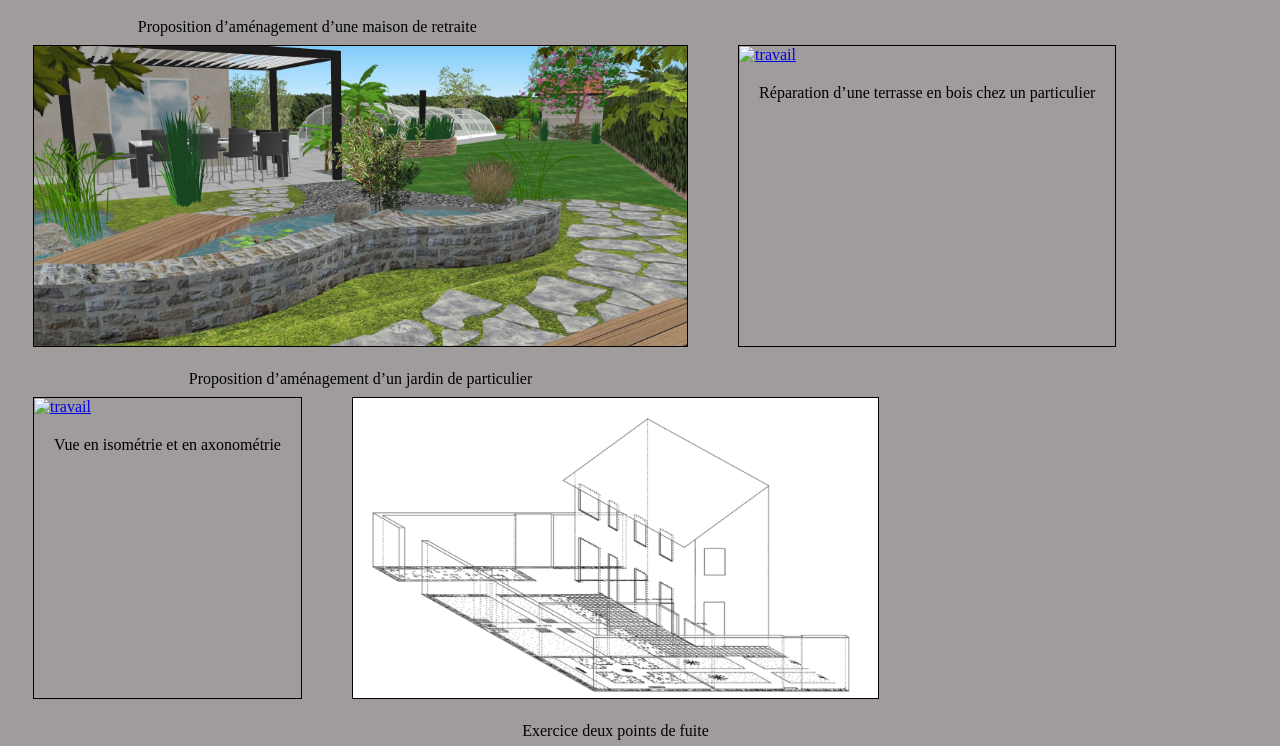
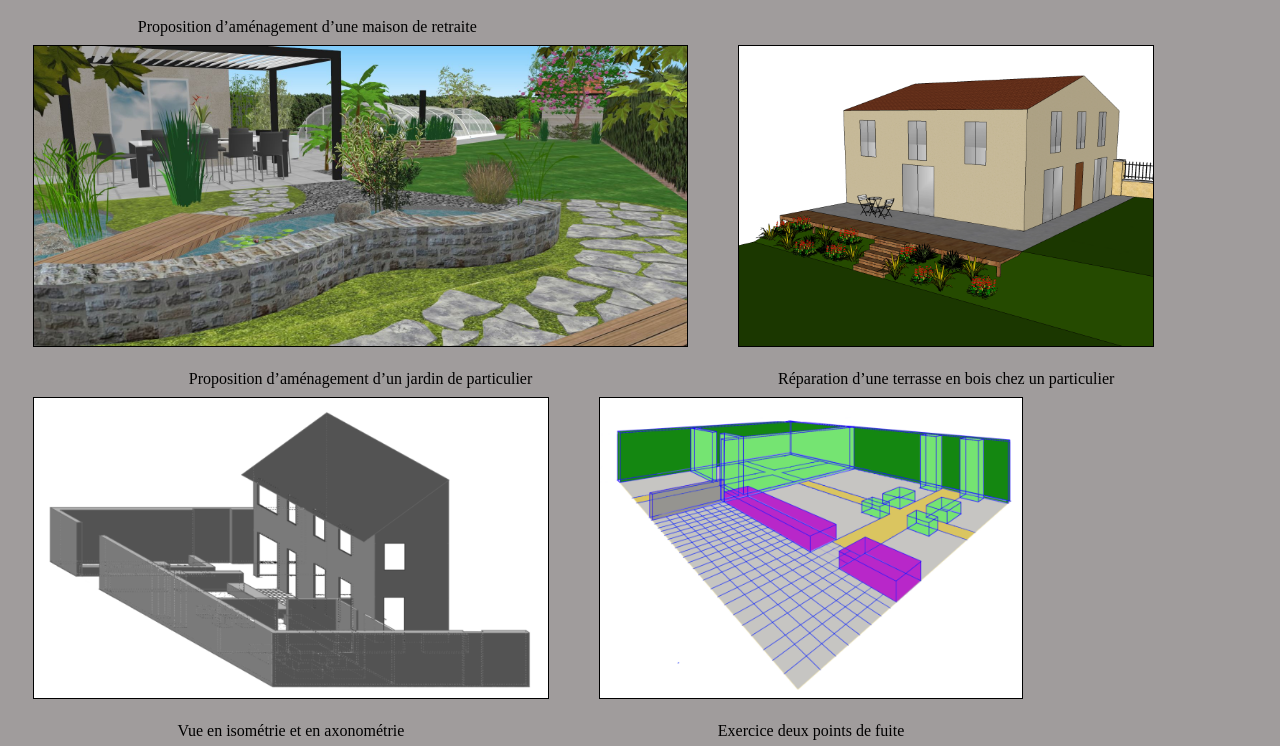
Before and after one commit to Audrey-Gallo/pressbook, a plain HTML site: page HTML/lien_portfolio.html in a window 1280 px wide. Shown: the part 519-1265 px from the top of the page. Drawn offline with Linux system fonts and the light colour scheme; grey boxes are pictures that could not be loaded.

Commit message:
image correction

```diff
--- a/HTML/lien_portfolio.html
+++ b/HTML/lien_portfolio.html
@@ -31,21 +31,21 @@
 
         <div class="gallery">
             <a href="travail_3.html">
-                  <img src="..\73.png" alt="travail">
+                  <img src="..\Photos\73.png" alt="travail">
             </a>
             <div class="desc">Réparation d’une terrasse en bois chez un particulier</div>
         </div>
 
         <div class="gallery">
             <a href="travail_5.html">
-                <img src="..\70.PNG" alt="travail" >
+                <img src="..\Photos\70.PNG" alt="travail" >
             </a>
             <div class="desc">Vue en isométrie et en axonométrie</div>
         </div>
 
         <div class="gallery">
             <a href="travail_4.html">
-                <img src="..\Photos\69.PNG" alt="travail" >
+                <img src="..\Photos\67.PNG" alt="travail" >
             </a>
             <div class="desc">Exercice deux points de fuite</div>
         </div>
```
